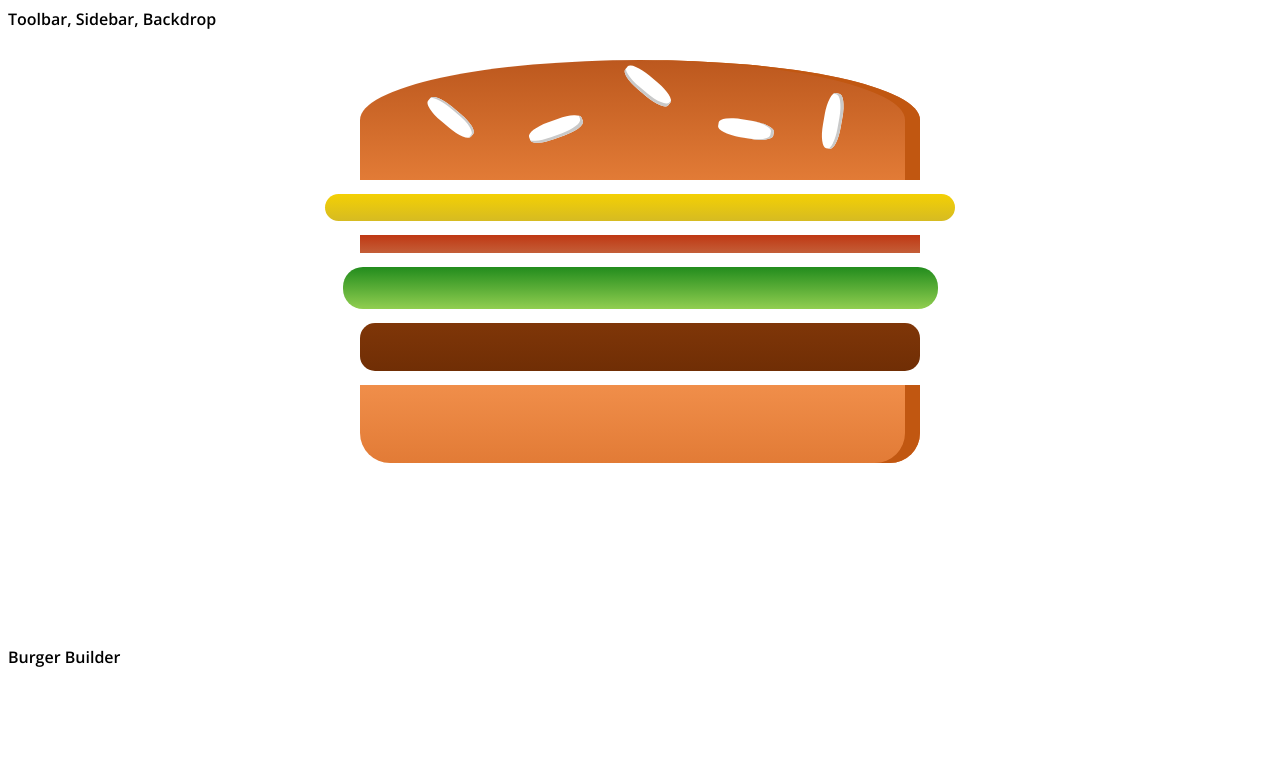
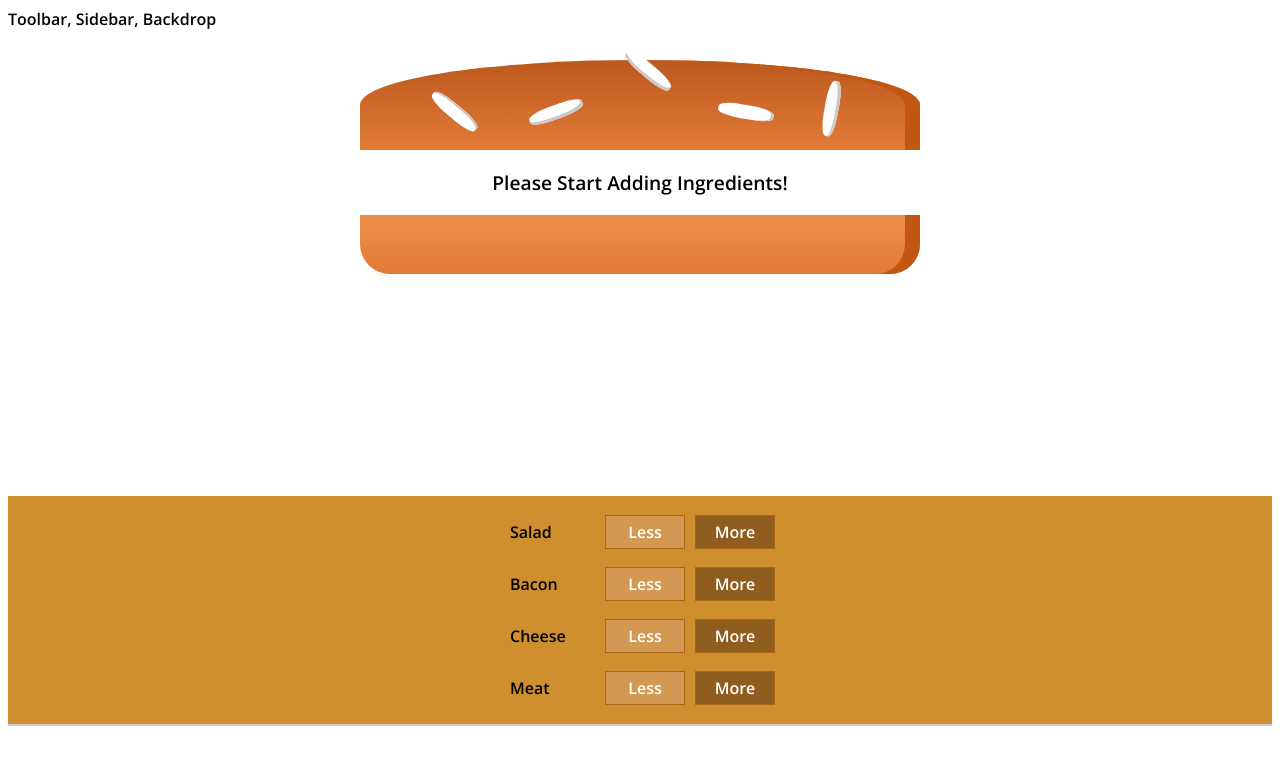
Before and after one commit to Tejesh17/buy_a_burger, a React (Create React App) app: page / in a window 1280 px wide. Shown: the top 764 px of the page. Built offline with nearby package versions, Linux system fonts and the light colour scheme.

Commit message:
init commit

```diff
--- /dev/null
+++ b/src/components/Burger/BuildControls/BuildControl/BuildControl.js
@@ -0,0 +1,14 @@
+import React from 'react'
+import styles from './BuildControl.module.css'
+
+const buildControl = (props) => {
+    return (
+        <div className={styles.BuildControl}>
+            <div className={styles.Label}>{props.label}</div>
+            <button className={styles.Less}>Less</button>
+            <button className={styles.More}>More</button>
+        </div>
+    )
+}
+
+export default buildControl
--- /dev/null
+++ b/src/components/Burger/BuildControls/BuildControl/BuildControl.module.css
@@ -0,0 +1,57 @@
+.BuildControl {
+    display: flex;
+    justify-content: space-between;
+    align-items: center;
+    margin: 5px 0;
+}
+
+.BuildControl button {
+    display: block;
+    font:inherit;
+    padding: 5px;
+    margin: 0px 5px;
+    width: 80px;
+    border: 1px solid #AA6817;
+    cursor: pointer;
+    outline: none;
+}
+
+
+.BuildControl button:disabled {
+    background-color: #AC9980;
+    border: 1px solid #7E7365;
+    color: #ccc;
+    cursor: default;
+}
+
+.BuildControl button:hover:disabled {
+    background-color: #AC9980;
+    color: #ccc;
+    cursor: not-allowed;
+}
+
+.Label {
+    padding: 10px;
+    font-weight: bold;
+    width: 80px;
+}
+
+.BuildControl .Less {
+    background-color: #D39952;
+    color: white;
+}
+
+.BuildControl .More {
+    background-color: #8F5E1E;
+    color: white;
+}
+
+.BuildControl .Less:hover, .BuildControl .Less:active {
+    background-color: #DAA972;
+    color: white;
+}
+
+.BuildControl .More:hover,.BuildControl .More:active {
+    background-color: #99703F;
+    color: white;
+}
--- /dev/null
+++ b/src/components/Burger/BuildControls/BuildControls.js
@@ -0,0 +1,22 @@
+import React from 'react'
+import styles from './BuildControls.module.css'
+import BuildControl from './BuildControl/BuildControl'
+
+const controls = [
+    {label: 'Salad', type:'salad'},
+    {label: 'Bacon', type:'bacon'},
+    {label: 'Cheese', type:'cheese'},
+    {label: 'Meat', type:'meat'}
+]
+
+
+const buildControls = (props) =>{
+    return (
+        <div className={styles.BuildControls}>
+            {controls.map ((label) => <BuildControl key= {label.label} label = {label.label}></BuildControl>)}
+        </div>
+    )
+
+}
+
+export default buildControls
--- /dev/null
+++ b/src/components/Burger/BuildControls/BuildControls.module.css
@@ -0,0 +1,10 @@
+.BuildControls {
+    width: 100%;
+    background-color: #cf8f2e;
+    display: flex;
+    flex-flow: column;
+    align-items: center;
+    box-shadow: 0 2px 1px #ccc;
+    margin: auto;
+    padding: 10px 0px;
+}
--- a/src/components/Burger/Burger.js
+++ b/src/components/Burger/Burger.js
@@ -4,12 +4,17 @@ import BurgerIngredient from './BurgerIngredient/BurgerIngredient'
 
 const burger = (props) => {
 
-    const ingredients = Object.keys(props.type).map((index)=>{
+    let ingredients = Object.keys(props.type).map((index)=>{
             return  [...Array(props.type[index])].map((__, id)=>{
                 return <BurgerIngredient id= {index + id } type = {index} />
             })
-        })
+        }).reduce((prev, curr)=>{
+            return prev.concat(curr)
+        },[])
 
+    if (ingredients.length === 0){
+        ingredients = <p>Please Start Adding Ingredients!</p>
+    }
 
     return (
         <>
--- a/src/components/Burger/Burger.module.css
+++ b/src/components/Burger/Burger.module.css
@@ -1,7 +1,7 @@
 .Burger {
     width:70%;
     margin: auto;
-    height: 300px;
+    height: 400px;
     overflow: scroll;
     overflow: hidden;
     text-align: center;
@@ -13,7 +13,7 @@
 
 @media (min-width: 501px) and (min-height: 401px) {
     .Burger {
-        height: 550px;
+        height: 450px;
         width: 500px;
     }
 }
@@ -27,7 +27,7 @@
 
 @media (min-width: 1000px) and (min-height: 700px) {
     .Burger {
-        height: 600px;
+        height: 450px;
         width: 700px;
     }
 }
--- a/src/containers/BurgerBuilder/BurgerBuilder.js
+++ b/src/containers/BurgerBuilder/BurgerBuilder.js
@@ -1,25 +1,23 @@
 import React, { Component } from "react"
 import Burger from '../../components/Burger/Burger'
+import BurgerControls from '../../components/Burger/BuildControls/BuildControls'
 
 class BurgerBuilder extends Component {
 
     state = {
-        'cheese': 1,
-        'bacon': 1,
-        'salad': 1,
-        'meat':1
+        ingredients: {
+            'cheese': 0,
+            'bacon': 0,
+            'salad': 0,
+            'meat':0
+        }
     }
-
 
     render() {
         return(
             <>
-            <div>
-                <Burger type = {this.state}/>
-            </div>
-            <div>
-                Burger Builder
-            </div>
+                <Burger type = {this.state.ingredients}/>
+                <BurgerControls></BurgerControls>
             </>
         )
     }
```
